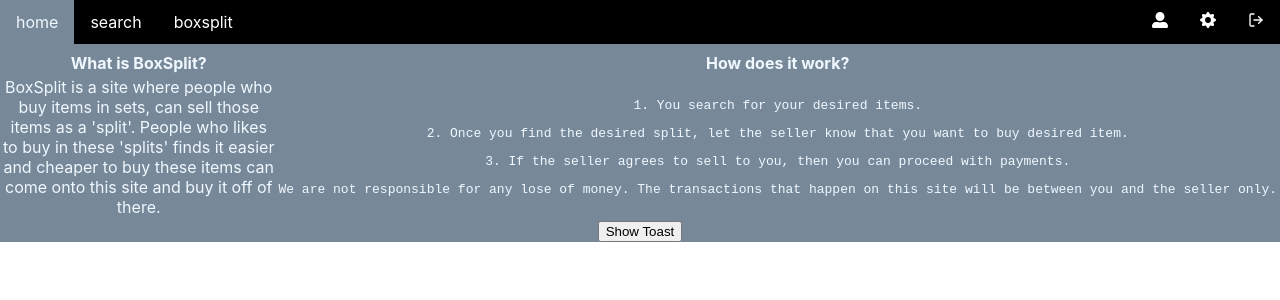
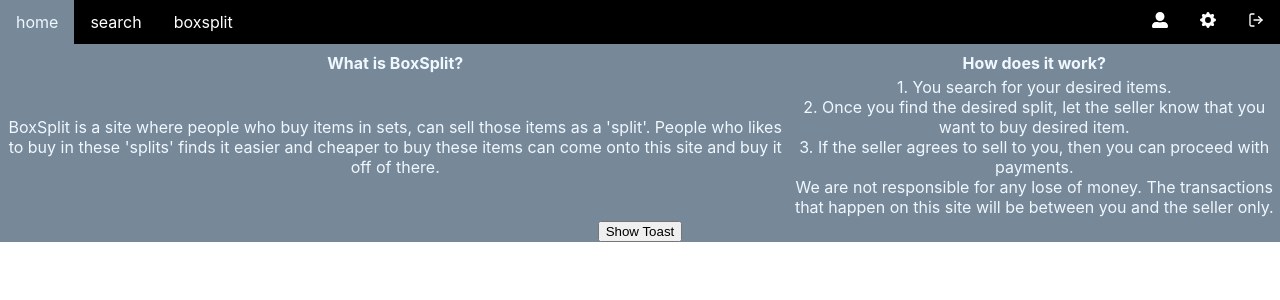
Before and after one commit to iKoogar/boxsplit-react, a React (Create React App) app in the folder my-app/: page / in a window 1280 px wide. Shown: the top 300 px of the page. Built offline with nearby package versions, Linux system fonts and the light colour scheme.

Commit message:
fixing table alignment

```diff
--- a/my-app/src/App.js
+++ b/my-app/src/App.js
@@ -55,19 +55,10 @@
                 come onto this site and buy it off of there.
               </td>
               <td>
-                <pre>
-                  1. You search for your desired items.
-                </pre>
-                <pre>
-                  2. Once you find the desired split, let the seller know that you want to buy desired item.
-                </pre>
-                <pre>
-                  3. If the seller agrees to sell to you, then you can proceed with payments.
-                </pre>
-                <pre>
-                We are not responsible for any lose of money. The transactions that happen on this site will be between you and the seller only.
-                </pre>
-
+                  1. You search for your desired items.<br/>
+                  2. Once you find the desired split, let the seller know that you want to buy desired item.<br/>
+                  3. If the seller agrees to sell to you, then you can proceed with payments.<br/>
+                  We are not responsible for any lose of money. The transactions that happen on this site will be between you and the seller only.
               </td>
             </tr>
           </table>
```
